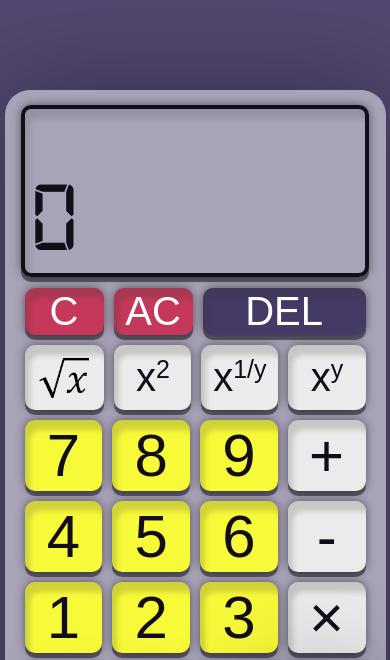
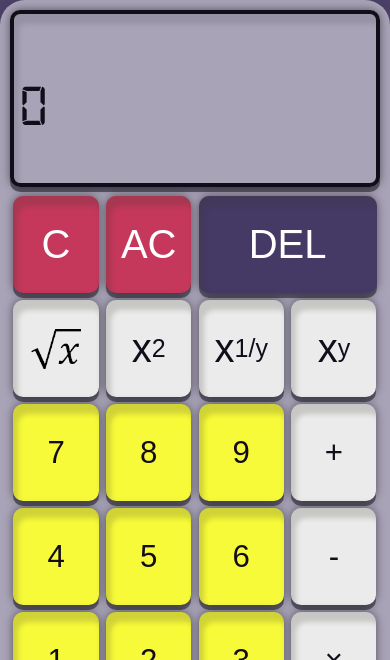
Before and after one commit to jfgoldbach/JavaScriptCalculator, a plain HTML site: page index.html in a window 390 px wide. Shown: the top 660 px of the page. Drawn offline with Linux system fonts and the light colour scheme.

Commit message:
mobile view

```diff
--- a/style.css
+++ b/style.css
@@ -63,8 +63,6 @@ body {
     background-color: rgba(255,255,255,0.5);
     min-width: 100px;
     min-height: 100px;
-    max-width: 90vw;
-
     flex-direction: column;
     padding: 15px;
     border-radius: 25px;
@@ -81,7 +79,6 @@ body {
     border-radius: 10px;
     box-shadow: 0 5px 0 rgba(17, 14, 26, 0.5), 0 0 10px rgba(0,0,0,0.5), 5px 10px 5px rgba(56, 56, 47, 0.15) inset;
     margin-bottom: 6px;
-    max-width: 100%;
 }
 
 .resultDisplay p {
@@ -180,3 +177,47 @@ button:active {
         box-shadow: 0 5px 0 rgba(17, 14, 26, 0.5), 0 0 10px rgba(0,0,0,0.5);
     }
 }
+
+@media screen and (max-width: 768px){
+    .logoContainer{
+        display: none;
+    }
+    .mainContainer{
+        width: 100vw;
+        height: 100%;
+        padding: 0;
+        justify-content: flex-start;
+    }
+    .resultDisplay{
+        height: 20%;
+        width: 93%;
+        margin-top: 2.5%;
+        margin-bottom: 1.5%;
+    }
+    #output{
+        width: 100%;
+        font-size: 15vw;
+    }
+    #history{
+        font-size: 6vw;
+    }
+    .buttonRow{
+        width: 95%;
+        margin-left: 2.5%;
+        margin-right: 2.5%;
+        height: 12.333%;
+    }
+    .buttonRow button {
+        display: flex;
+        align-items: center;
+        margin: 1%;
+        width: 23%;
+        font-size: 8vw;
+    }
+    .buttonRow .calculusBtn{
+        font-size: 8vw;
+    }
+    #DEL{
+        width: 48%;
+    }
+}
```
Also changed, not shown: preview.png.
